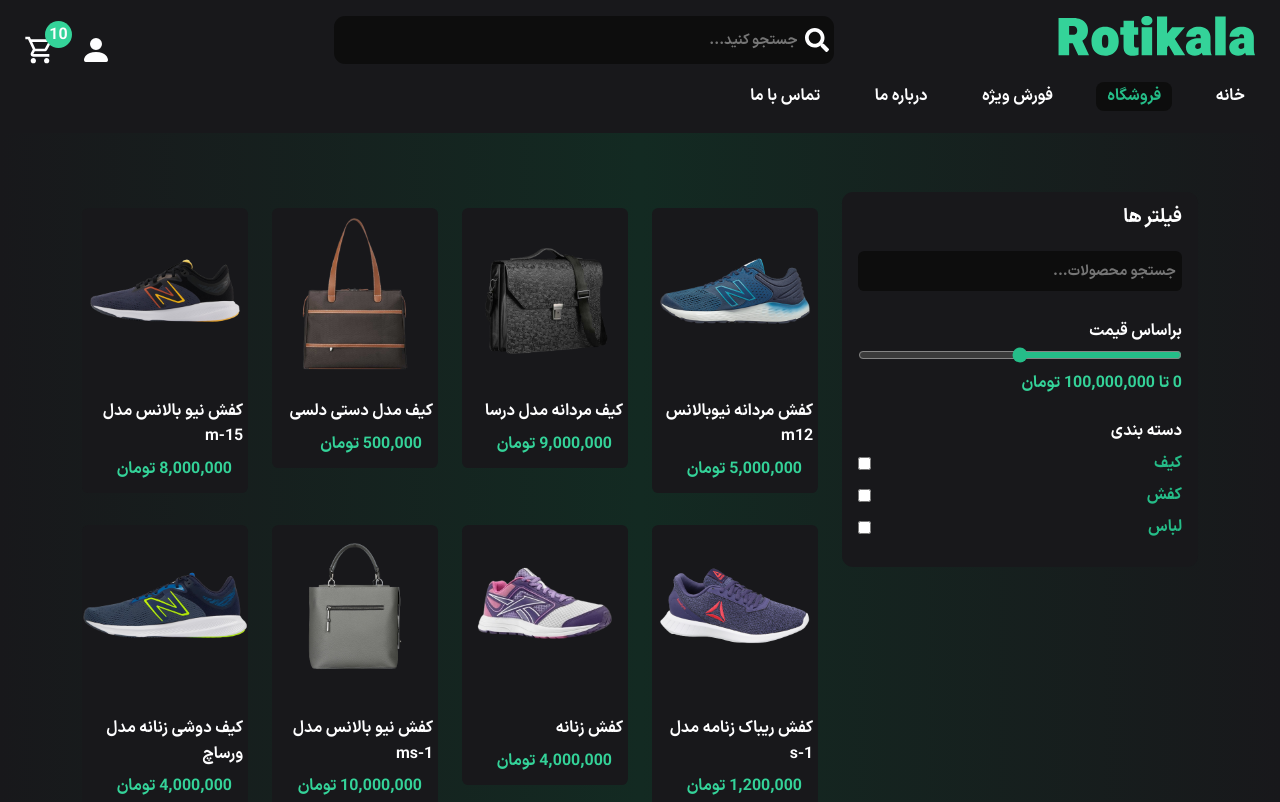
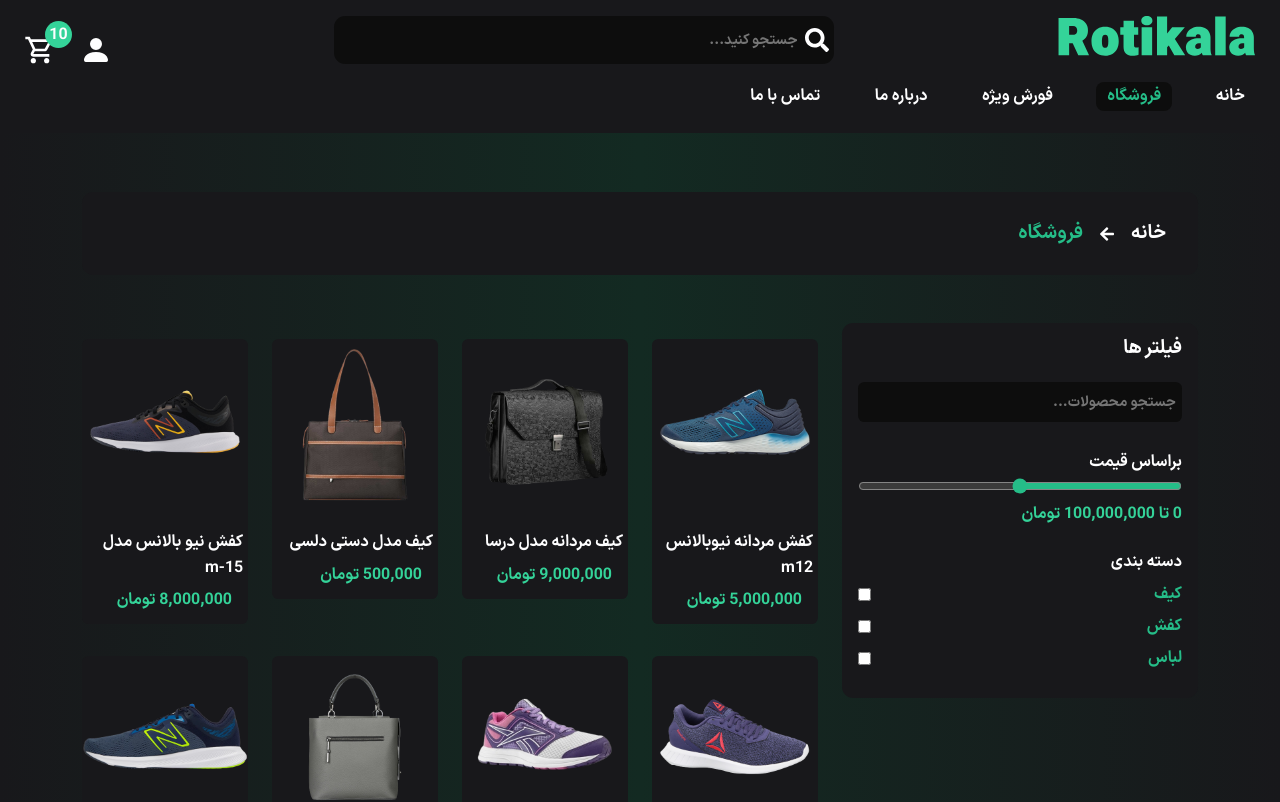
Before and after one commit to mohammadmehdidalvandii/RotiKala, a React (Vite) app: page /Product in a window 1280 px wide. Shown: the top 802 px of the page. Built offline with nearby package versions, Linux system fonts and the light colour scheme.

Commit message:
add pageHeader for product-Page

```diff
--- a/src/components/template/product/Products/Products.jsx
+++ b/src/components/template/product/Products/Products.jsx
@@ -2,6 +2,7 @@
 import ProductCard from '../../../module/ProductCard/ProductCard'
 import { useContext } from 'react'
 import productContext from '../../../../context/ProductContext'
+import PageHeader from '../../../module/PageHeader/PageHeader'
 
 
 function Products() {
@@ -10,6 +11,11 @@
     <section className="products">
         <div className="container">
             <div className="row">
+                <div className="col-12">
+                    <PageHeader text='فروشگاه'/>
+                </div>
+            </div>
+            <div className="row mt-5">
                 <div className="col-lg-4 col-md-6 col-sm-12">
                     <div className="products_filter">
                         <h6 className="product_title">فیلتر ها</h6>
```
